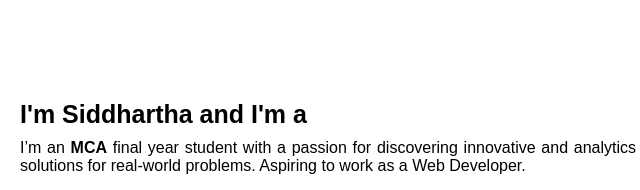
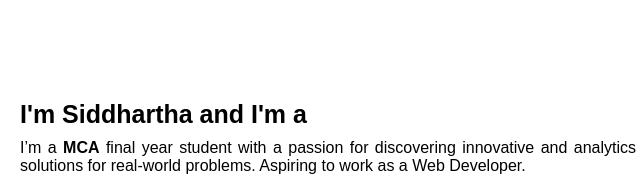
Before and after one commit to Sidd101220/PRODIGY_WD_04, a plain HTML site: page index.html in a window 1280 px wide. Shown: the part 1020-1210 px from the top of the page, 564-1204 px from the left. Drawn offline with nearby package versions, Linux system fonts and the light colour scheme.

Commit message:
Update index.html

```diff
--- a/index.html
+++ b/index.html
@@ -55,7 +55,7 @@
                 </div>
                 <div class="column right">
                     <div class="text">I'm Siddhartha and I'm a <span class="typing-2"></span></div>
-                    <p>I’m an <b>MCA</b>  final year student with a passion for discovering innovative and analytics solutions for real-world problems. Aspiring to work as a Web Developer.</p>
+                    <p>I’m a <b>MCA</b>  final year student with a passion for discovering innovative and analytics solutions for real-world problems. Aspiring to work as a Web Developer.</p>
                     <br>
                     <p><b>academics:</b><br>Currently pursuing <b>MCA</b> with the latest CGPA of <b>6.9</b> from <b>ITER,SOA University.</b> <BR>Graduated with <b>Physics </b>Hnrs from  Berhampur university <b></b> by <b>76</b>%<br></p>
                     <a href="cv.pdf">Download CV</a>
```
